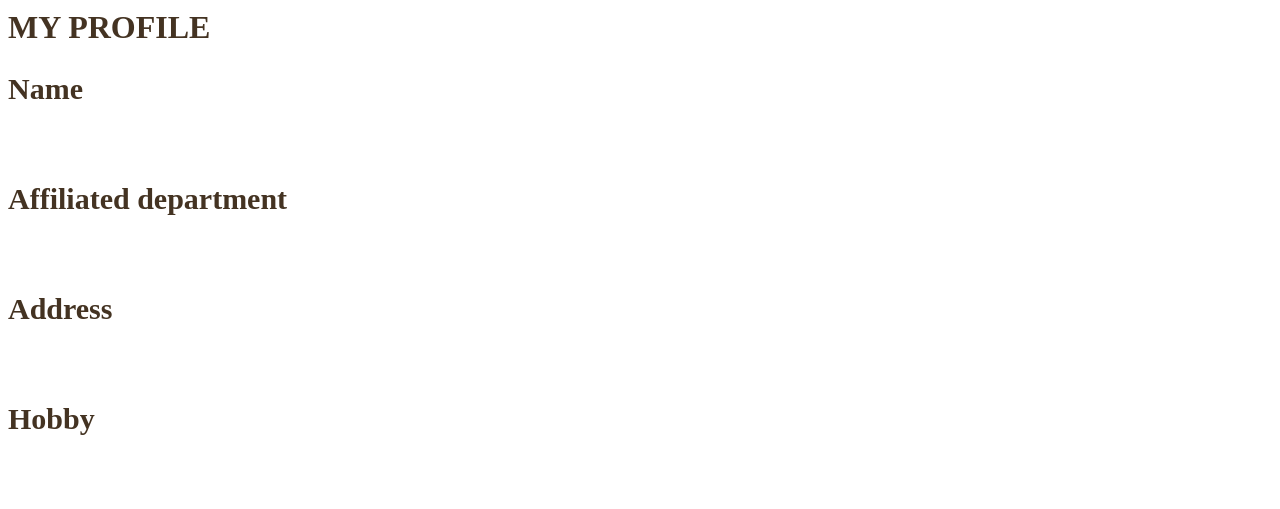
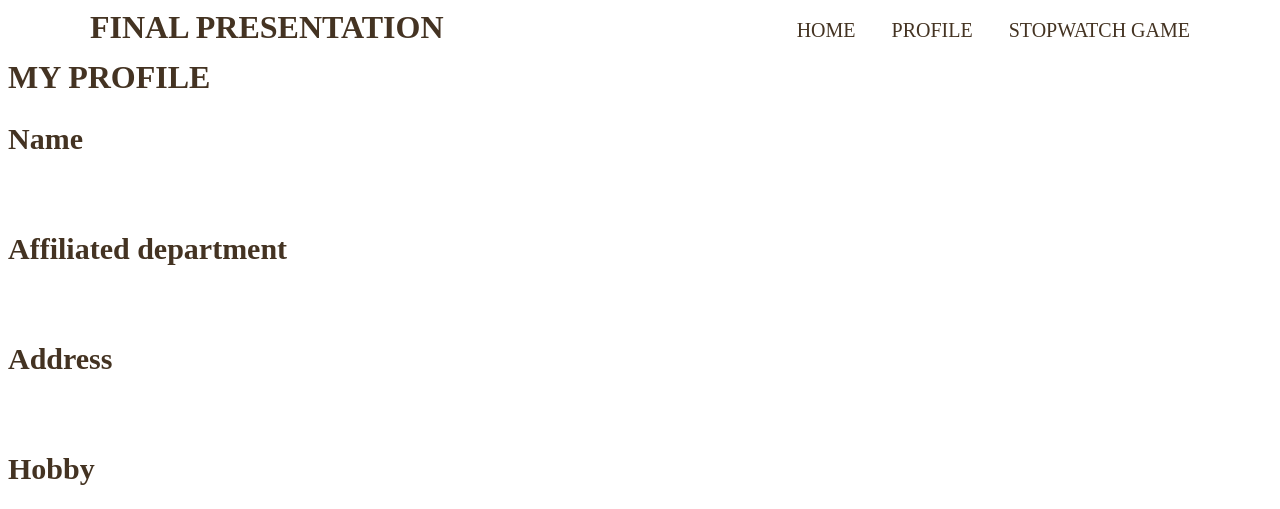
Before and after one commit to tenten1228/tenten1228.fnd25, a plain HTML site: page PROFILE.html in a window 1280 px wide. Drawn offline with Linux system fonts and the light colour scheme.

Commit message:
Update PROFILE.html

```diff
--- a/PROFILE.html
+++ b/PROFILE.html
@@ -6,6 +6,17 @@
   </head>
 
   <body>
+    <header class="page-header wrapper">
+      <h1>FINAL PRESENTATION</h1>
+      <nav>
+        <ul class="main-nav">
+          <li><a href="index.html">HOME</a></li>
+          <li><a href="PROFILE.html">PROFILE</a></li>
+          <li><a href="STOPWATCH.html">STOPWATCH GAME</a></li>
+        </ul>
+      </nav>
+    </header>
+
       <h1>MY PROFILE</h1>
       <h2>Name</h2>
         <div>
```
